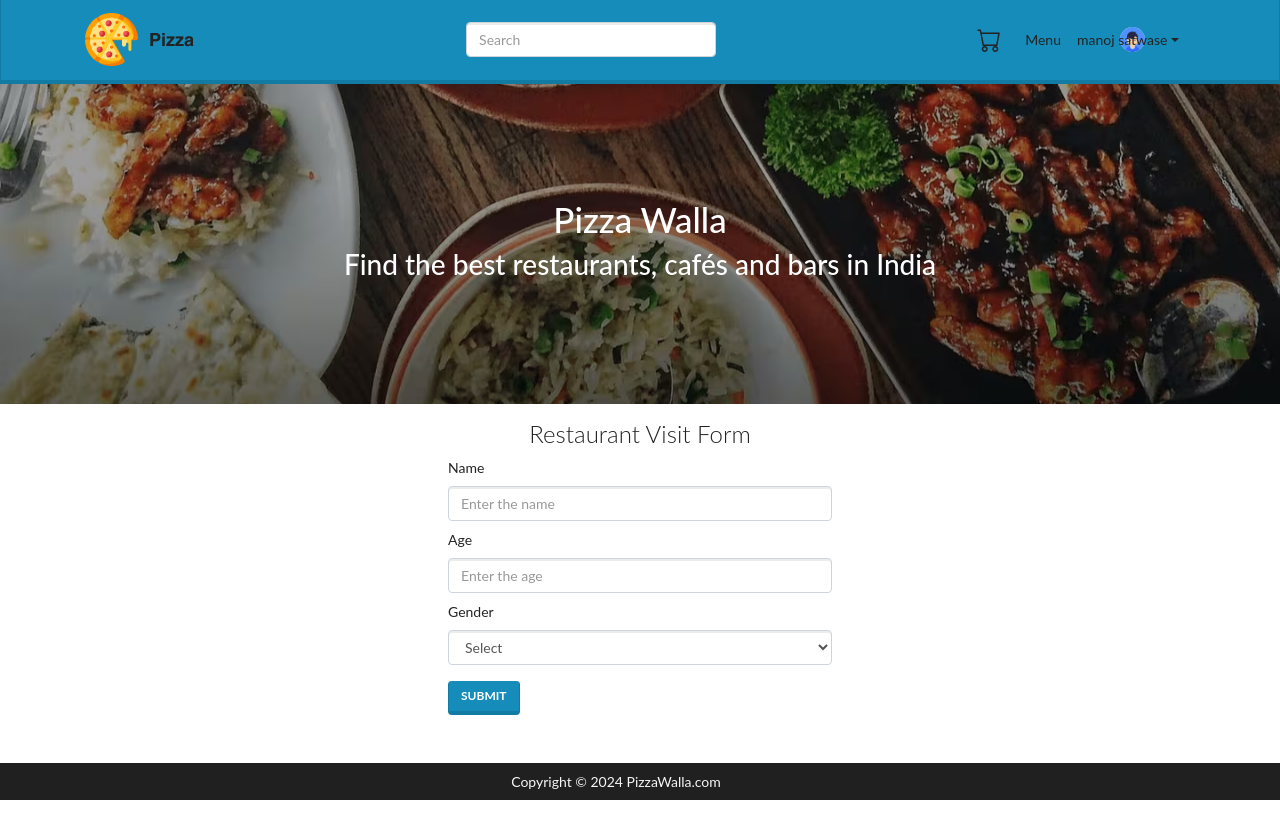
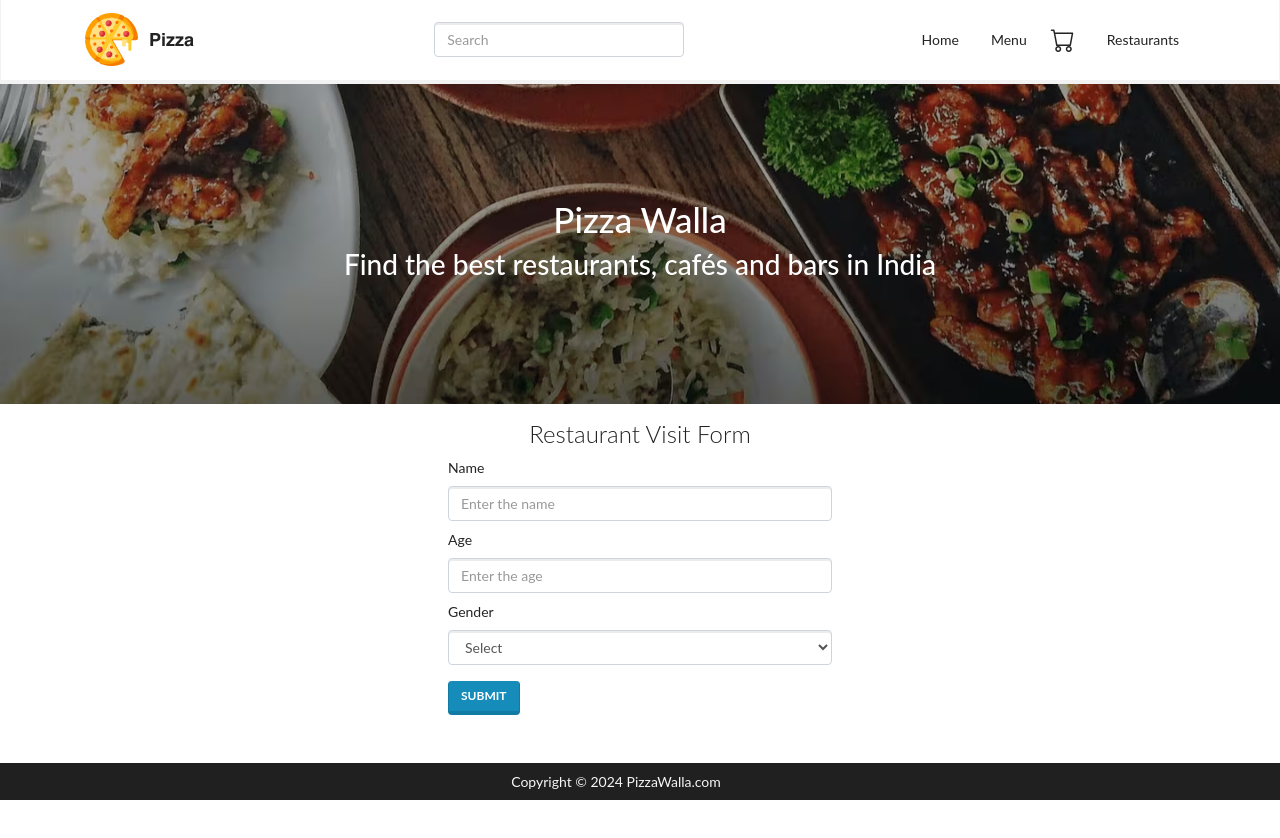
Before and after one commit to manojsatwase/foodwalla, a React (Vite) app in the folder frontend/: page / in a window 1280 px wide. Shown: the top 838 px of the page. Built offline with nearby package versions, Linux system fonts and the light colour scheme; no server answers.

Commit message:
chage light theam and refactor code

```diff
--- a/frontend/src/components/Header.jsx
+++ b/frontend/src/components/Header.jsx
@@ -1,15 +1,15 @@
-import {Link} from 'react-router-dom';
+import { Link, NavLink } from 'react-router-dom'; // Import NavLink for active styling
 import { Container, Form, Nav, NavDropdown, Navbar } from 'react-bootstrap';
 import { useDispatch } from 'react-redux';
 import { useState } from 'react';
+
+import Logo from '../assets/img/logo.png';
+import UserPic from '../assets/userpic.png';
+
 import 'bootstrap-icons/font/bootstrap-icons.css';
 
-import Logo from '../assets/img/logo.png';
-import UserPic from '../assets/userpic.png'
-
-
 const Header = () => {
-  const [searchText,setSearchText] = useState('');
+  const [searchText, setSearchText] = useState('');
   const dispatch = useDispatch();
 
   const Logout = () => {
@@ -21,15 +21,16 @@ const Header = () => {
   }
 
   return (
-    <Navbar expand="lg" bg="primary" variant='light' className="bg-body-tertiary">
+    <Navbar expand="lg" bg="light" variant='light'>
       <Container>
         <Navbar.Brand>
-        <Link to="/">
+          <Link to="/" onClick={() => setTab("/")}>
             <img src={Logo} alt='logo' />
           </Link>
         </Navbar.Brand>
         <Navbar.Toggle aria-controls="navbarScroll" />
         {/* Conditional rendering based on user authentication */}
+
         {true ? (
           <Navbar.Collapse id="navbarScroll">
             <Nav className="m-auto my-2 my-lg-0" style={{ maxHeight: '100px' }} navbarScroll>
@@ -45,23 +46,32 @@ const Header = () => {
               </Form>
             </Nav>
             {/* Cart icon and link */}
-              <Link to="/menu/cart" className="nav-link cart-link pl-2">
+            <NavLink to="/" className='pl-3 nav-link'>
+              Home
+            </NavLink>
+            <NavLink to="/menu" className='pl-3 nav-link'>
+              Menu
+            </NavLink>
+            <NavLink to="/cart" className="nav-link cart-link pl-2">
               <i className="bi bi-cart"></i>
-              </Link>
-              <Link to="/menu" className='pl-2'>
-                  Menu
-              </Link>
+            </NavLink>
+            <NavLink className='nav-link' to="/restaurants">
+              Restaurants
+            </NavLink>
             {
-                true &&(
+              false && (
                 <>
                   <img src={UserPic} className='userProfile' lazy="loading" alt='user' />
                   <NavDropdown title={"manoj satwase"} id="navbarScrollingDropdown">
-                      <Link className='p-4' to="/myprofile">My Profile</Link>
-                      {/* <NavDropdown.Divider /> */}
+                    <NavLink className='p-4' to="/myprofile">
+                      My Profile
+                    </NavLink>
                     {/* Admin only see this page */}
-                      {/* <Link className='p-4' to="/admin">Admin</Link> */}
+                    {/* <NavLink className='p-4' to="/admin">Admin</NavLink> */}
                     <NavDropdown.Divider />
-                      <Link className='p-4' to="/orders">Orders</Link>
+                    <NavLink className='p-4' to="/orders">
+                      Orders
+                    </NavLink>
                     {/* Admin only see this page */}
                     <NavDropdown.Divider />
                     <NavDropdown.Item onClick={Logout}>Logout</NavDropdown.Item>
@@ -69,14 +79,15 @@ const Header = () => {
                 </>
               )
             }
-
           </Navbar.Collapse>
         ) : (
-            <Link className='ml-auto' to="/login">Login</Link>
+          <Link className='ml-auto' to="/login">
+            Login
+          </Link>
         )}
       </Container>
     </Navbar>
   )
 }
 
-export default Header
+export default Header;
```
Lines whose indentation alone changed are shown as unchanged.
